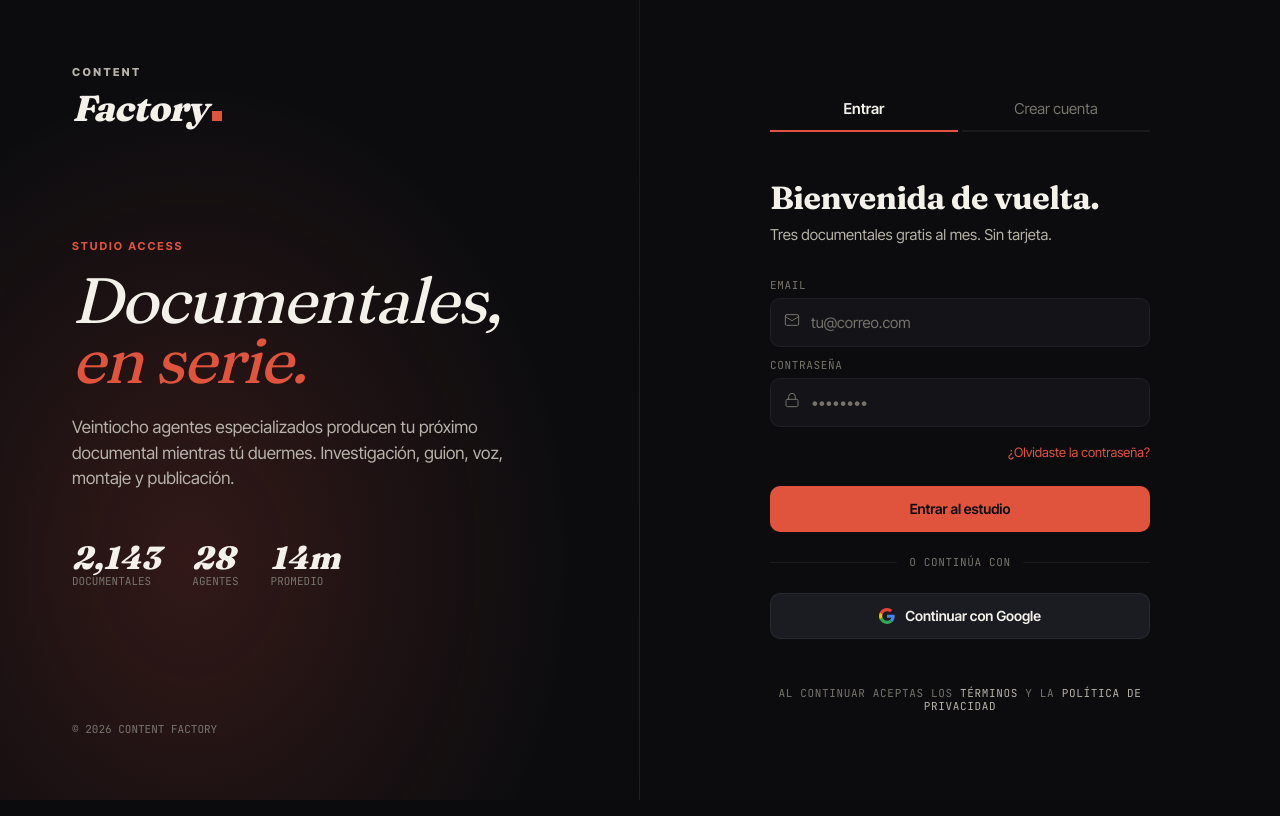
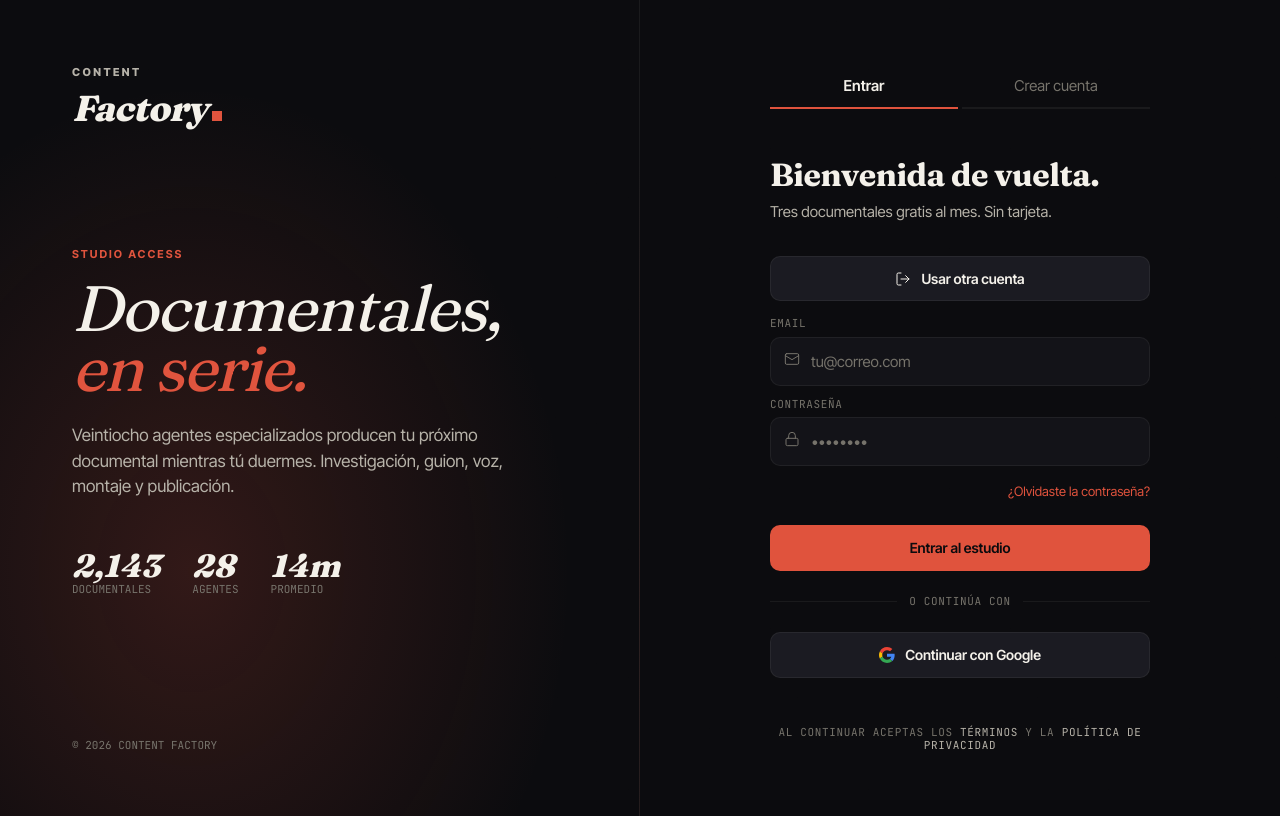
Before and after one commit to admors-gif/content-youtube-generator, a Next.js app in the folder web/: page /login in a window 1280 px wide. Built offline with nearby package versions, Linux system fonts and the light colour scheme; no server answers; the database is empty; sample sign-in values are in the browser's storage.

Commit message:
fix(auth): allow switching login accounts

```diff
--- a/web/app/login/page.js
+++ b/web/app/login/page.js
@@ -19,7 +19,13 @@ import Icon from "@/components/Icon";
  * Responsive: <900px colapsa a 1 columna, panel left arriba (compacto).
  */
 export default function LoginPage() {
-  const { signInWithGoogle, signInWithEmail, signUpWithEmail } = useAuth();
+  const {
+    user,
+    signInWithGoogle,
+    signInWithEmail,
+    signUpWithEmail,
+    signOut,
+  } = useAuth();
   const router = useRouter();
   const [mode, setMode] = useState("login");
   const [email, setEmail] = useState("");
@@ -31,8 +37,23 @@ export default function LoginPage() {
   const handleGoogle = async () => {
     try {
       setLoading(true);
-      await signInWithGoogle();
+      await signInWithGoogle({ selectAccount: true });
       router.push("/dashboard");
+    } catch (e) {
+      setError(e.message);
+    } finally {
+      setLoading(false);
+    }
+  };
+
+  const handleUseAnotherAccount = async () => {
+    try {
+      setLoading(true);
+      setError("");
+      await signOut();
+      setEmail("");
+      setPassword("");
+      setName("");
     } catch (e) {
       setError(e.message);
     } finally {
@@ -300,6 +321,24 @@ export default function LoginPage() {
               : "Tres documentales al mes, sin tarjeta. Cancela cuando quieras."}
           </p>
 
+          {user && (
+            <button
+              type="button"
+              onClick={handleUseAnotherAccount}
+              disabled={loading}
+              className="cf-btn cf-btn--secondary"
+              style={{
+                width: "100%",
+                justifyContent: "center",
+                gap: 10,
+                marginBottom: "var(--s-4)",
+              }}
+            >
+              <Icon name="logOut" size={16} />
+              Usar otra cuenta
+            </button>
+          )}
+
           <form
             onSubmit={handleEmail}
             style={{ display: "flex", flexDirection: "column", gap: "var(--s-3)" }}
--- a/web/context/AuthContext.js
+++ b/web/context/AuthContext.js
@@ -61,8 +61,11 @@ export function AuthProvider({ children }) {
     };
   }, []);
 
-  const signInWithGoogle = async () => {
+  const signInWithGoogle = async ({ selectAccount = true } = {}) => {
     const provider = new GoogleAuthProvider();
+    if (selectAccount) {
+      provider.setCustomParameters({ prompt: "select_account" });
+    }
     return signInWithPopup(auth, provider);
   };
 
```
